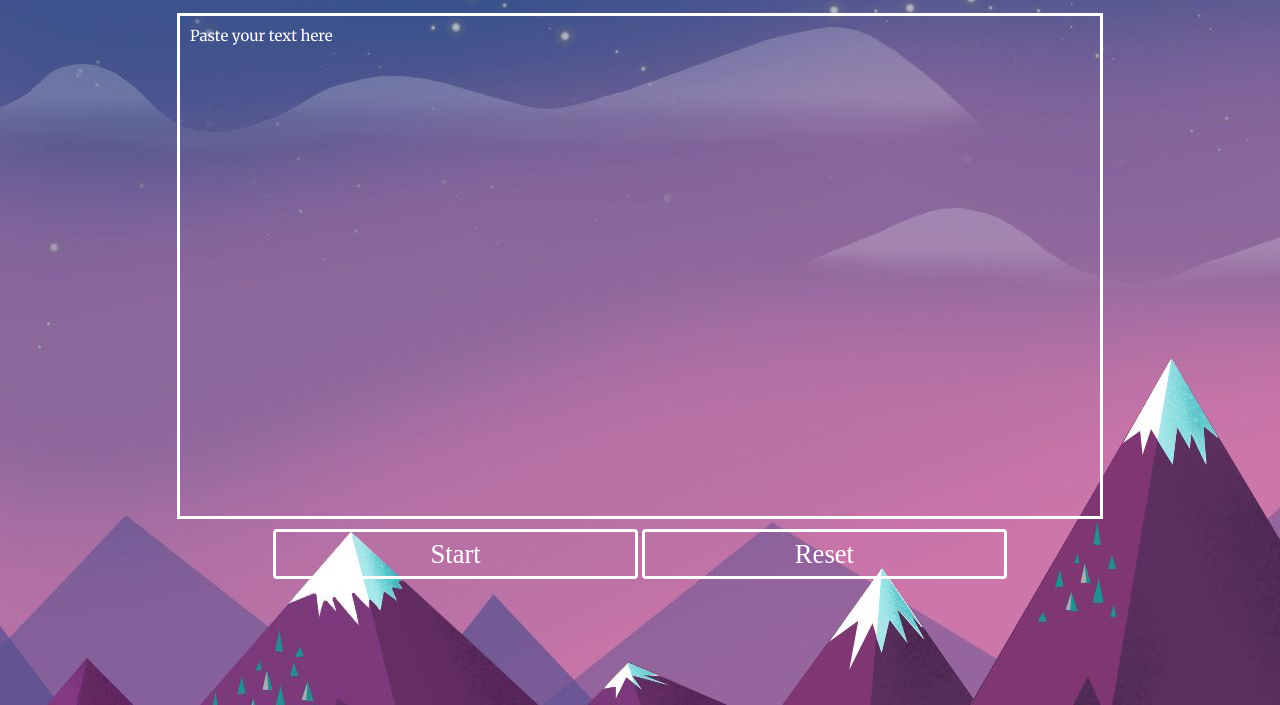
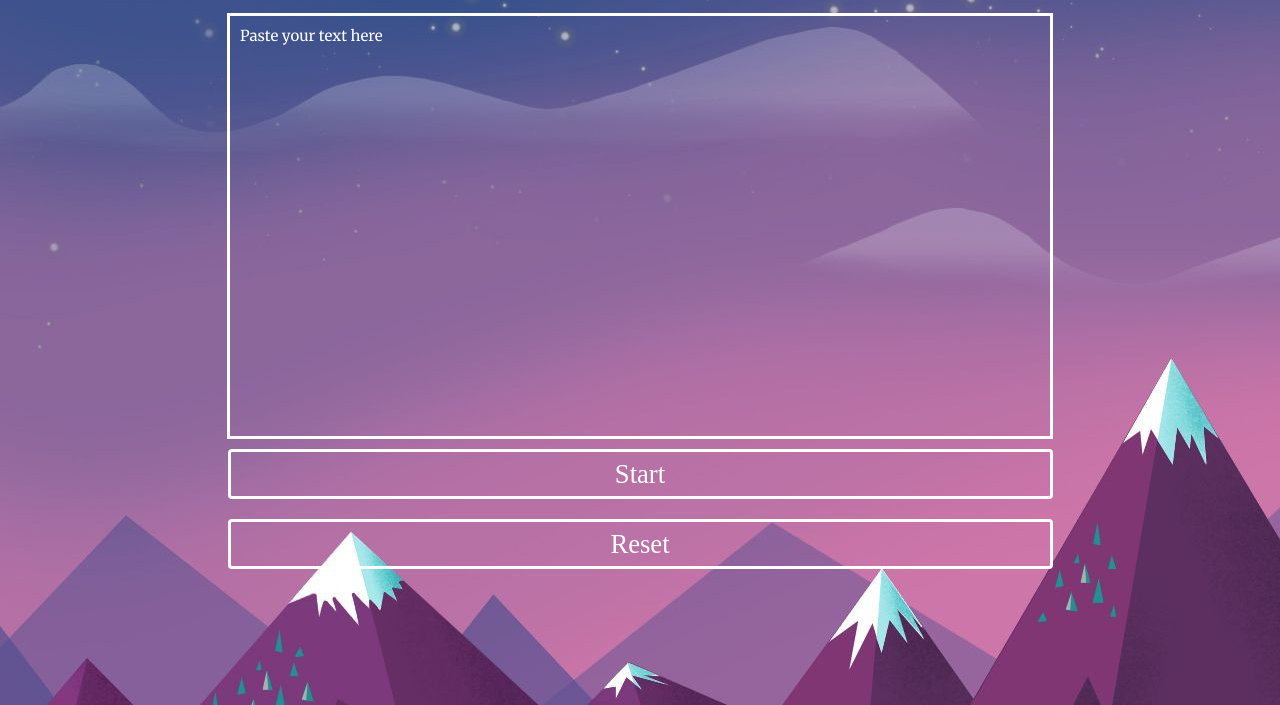
Before and after one commit to ninjagirl2018/Nounify, a plain HTML site: page index.html in a window 1280 px wide. Shown: the part 95-800 px from the top of the page. Drawn offline with nearby package versions, Linux system fonts and the light colour scheme.

Commit message:
added another media query for further responsiveness

```diff
--- a/Assets/styles.css
+++ b/Assets/styles.css
@@ -54,7 +54,7 @@ button:hover {
     /* background-color: transparent; */
     font-family: "merriweather", "serif";
     font-size: 15px;
-    height: 480px;
+    height: 800px;
     width: 900px;
     color: white;
     border: 3px solid white;
@@ -121,14 +121,14 @@ button:hover {
     from {opacity: 0;}
     to {opacity:1 ;}
   }
-@media screen and (max-width: 500px) {
+@media screen and (min-width: 400px) {
     h1 {
         width: 90%;
         margin-bottom: 1rem;
     }
 
     #text_input {
-        height: 600px;
+        height: 500px;
         width: 400px;
     }
 
@@ -137,19 +137,19 @@ button:hover {
     }
 }
 
-@media screen and (min-width: 700px) {
+@media screen and (min-width: 550px) {
     h1 {
         width: 90%;
         margin-bottom: 1rem;
     }
 
     #text_input {
-        height: 600px;
-        width: 550px;
+        height: 400px;
+        width: 500px;
     }
 
     button {
-        width: 285px;
+        width: 525px;
     }
 }
 
@@ -160,11 +160,26 @@ button:hover {
     }
 
     #text_input {
-        height: 480px;
-        width: 900px;
+        height: 400px;
+        width: 650px;
     }
 
     button {
-        width: 365px;
+        width: 675px;
     }
 }
+
+@media screen and (min-width: 900px) {
+    h1 {
+        width: 90%;
+        margin-bottom: 1rem;
+    }
+
+    #text_input {
+        height: 400px;
+        width: 800px;
+    }
+
+    button {
+        width: 825px;
+}
```
